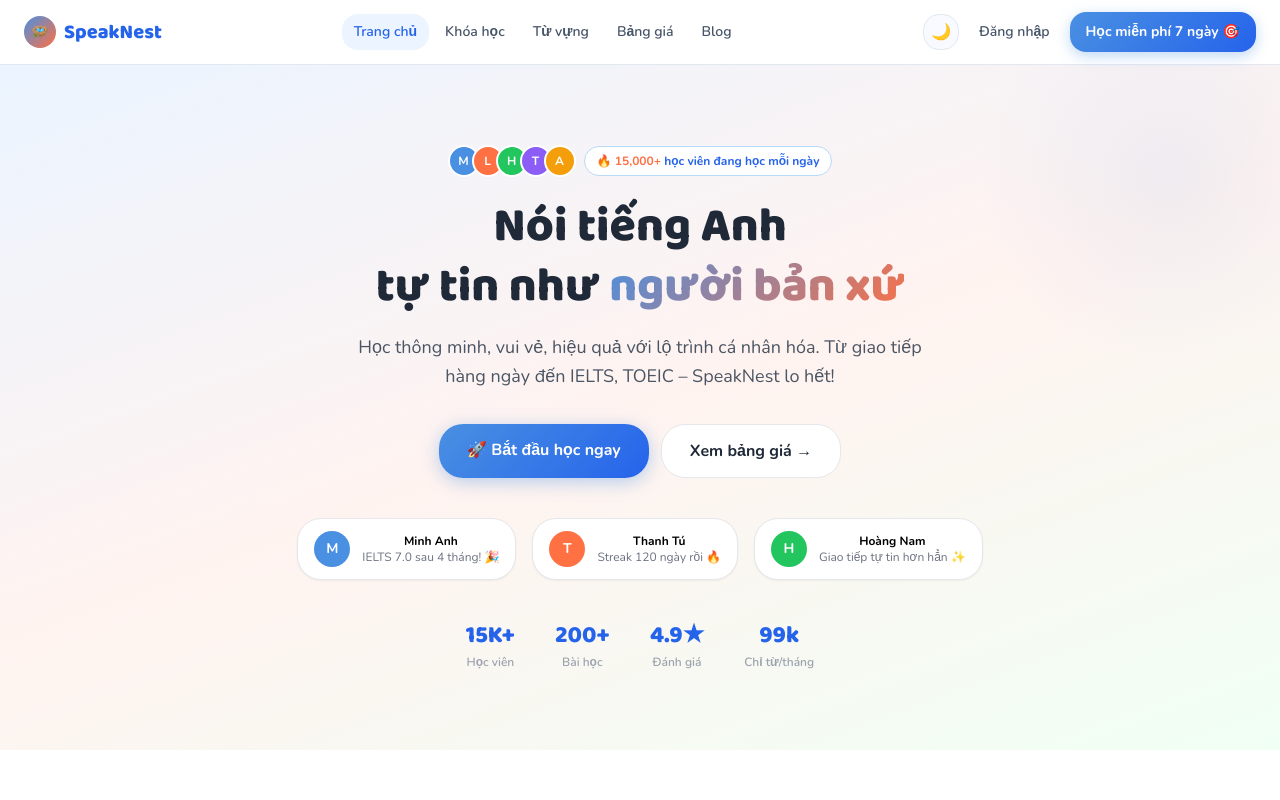
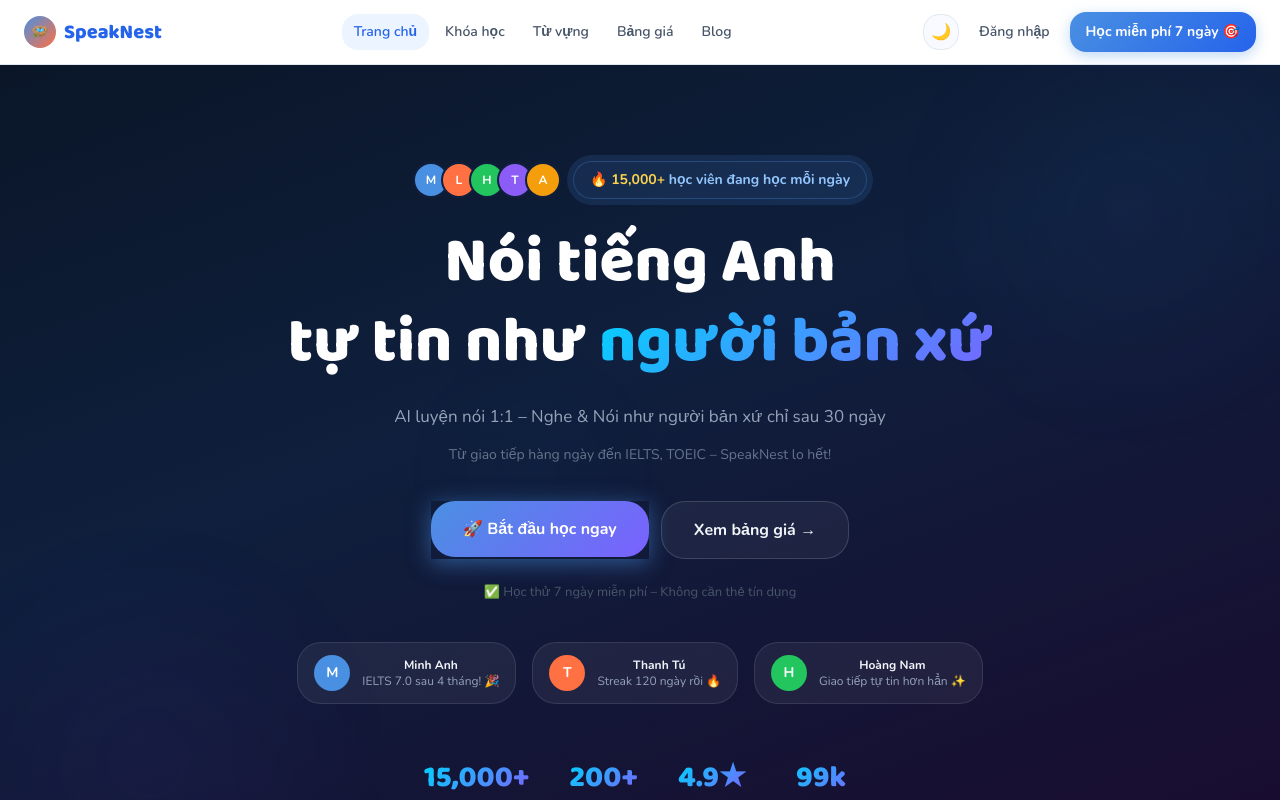
Before and after one commit to NguyeQuanHuy/speaknest, a Next.js app: page / in a window 1280 px wide. Shown: the top 800 px of the page. Built offline with nearby package versions, Linux system fonts and the light colour scheme; no server answers.

Commit message:
feat: hero 2026 - animated orbs, neon gradient, counter animation, pulse CTA

```diff
--- a/components/home/Hero.tsx
+++ b/components/home/Hero.tsx
@@ -1,13 +1,14 @@
-"use client";
-import Link from "next/link";
-import { motion } from "framer-motion";
+"use client"
+import Link from "next/link"
+import { motion, useInView } from "framer-motion"
+import { useRef, useEffect, useState } from "react"
 
 const STATS = [
-  { num: "15K+", label: "Học viên" },
-  { num: "200+", label: "Bài học" },
-  { num: "4.9★", label: "Đánh giá" },
-  { num: "99k", label: "Chỉ từ/tháng" },
-];
+  { num: 15000, label: "Học viên", suffix: "+" },
+  { num: 200, label: "Bài học", suffix: "+" },
+  { num: 4.9, label: "Đánh giá", suffix: "★" },
+  { num: 99, label: "Chỉ từ/tháng", suffix: "k" },
+]
 
 const AVATARS = [
   { name: "Minh", color: "#4A90E2" },
@@ -15,95 +16,167 @@
   { name: "Huy", color: "#22C55E" },
   { name: "Tú", color: "#8B5CF6" },
   { name: "An", color: "#F59E0B" },
-];
+]
+
+// Animated counter
+function Counter({ target, suffix, duration = 2 }: { target: number; suffix: string; duration?: number }) {
+  const [count, setCount] = useState(0)
+  const ref = useRef(null)
+  const inView = useInView(ref, { once: true })
+
+  useEffect(() => {
+    if (!inView) return
+    const start = Date.now()
+    const timer = setInterval(() => {
+      const elapsed = (Date.now() - start) / 1000
+      const progress = Math.min(elapsed / duration, 1)
+      const eased = 1 - Math.pow(1 - progress, 3)
+      setCount(target * eased)
+      if (progress >= 1) clearInterval(timer)
+    }, 16)
+    return () => clearInterval(timer)
+  }, [inView, target, duration])
+
+  const display = target < 10
+    ? count.toFixed(1)
+    : Math.floor(count).toLocaleString()
+
+  return <span ref={ref}>{display}{suffix}</span>
+}
 
 export function Hero() {
   return (
-    <section
-      className="relative overflow-hidden px-8 py-20 text-center"
-      style={{ background: "linear-gradient(160deg, #EBF4FF 0%, #FFF3F0 50%, #F0FFF4 100%)" }}
-    >
-      <div className="pointer-events-none absolute -top-20 -right-20 w-96 h-96 rounded-full"
-           style={{ background: "radial-gradient(circle, rgba(74,144,226,0.08) 0%, transparent 70%)" }} />
+    <section className="relative overflow-hidden px-8 py-24 text-center"
+      style={{
+        background: "linear-gradient(160deg, #0A1628 0%, #0F1F3D 40%, #1A0A2E 100%)",
+      }}>
 
-      <motion.div initial={{ opacity: 0, y: 30 }} animate={{ opacity: 1, y: 0 }} transition={{ duration: 0.6 }}>
+      {/* Animated background orbs */}
+      <div className="pointer-events-none absolute inset-0 overflow-hidden">
+        <motion.div
+          animate={{ scale: [1, 1.2, 1], opacity: [0.15, 0.25, 0.15] }}
+          transition={{ duration: 6, repeat: Infinity, ease: "easeInOut" }}
+          className="absolute rounded-full"
+          style={{ width: 500, height: 500, top: -100, right: -100, background: "radial-gradient(circle, rgba(74,144,226,0.3) 0%, transparent 70%)" }} />
+        <motion.div
+          animate={{ scale: [1, 1.3, 1], opacity: [0.1, 0.2, 0.1] }}
+          transition={{ duration: 8, repeat: Infinity, ease: "easeInOut", delay: 2 }}
+          className="absolute rounded-full"
+          style={{ width: 400, height: 400, bottom: -50, left: -50, background: "radial-gradient(circle, rgba(123,97,255,0.25) 0%, transparent 70%)" }} />
+        <motion.div
+          animate={{ scale: [1, 1.1, 1], opacity: [0.08, 0.15, 0.08] }}
+          transition={{ duration: 7, repeat: Infinity, ease: "easeInOut", delay: 1 }}
+          className="absolute rounded-full"
+          style={{ width: 300, height: 300, top: "30%", left: "30%", background: "radial-gradient(circle, rgba(0,212,255,0.15) 0%, transparent 70%)" }} />
+      </div>
 
-        {/* Social proof avatars */}
-        <div className="flex items-center justify-center gap-2 mb-5">
+      <motion.div initial={{ opacity: 0, y: 30 }} animate={{ opacity: 1, y: 0 }} transition={{ duration: 0.7 }}
+        className="relative z-10">
+
+        {/* Social proof avatars + badge */}
+        <div className="flex items-center justify-center gap-3 mb-6 flex-wrap">
           <div className="flex -space-x-2">
             {AVATARS.map((a) => (
               <div key={a.name}
-                className="w-8 h-8 rounded-full border-2 border-white flex items-center justify-center text-white text-xs font-bold"
+                className="w-9 h-9 rounded-full border-2 border-[#0F1F3D] flex items-center justify-center text-white text-xs font-bold"
                 style={{ background: a.color }}>
                 {a.name[0]}
               </div>
             ))}
           </div>
-          <div className="bg-white border border-sky-mid px-3 py-1.5 rounded-full text-xs font-bold text-sky-dark">
-            🔥 <span className="text-coral">15,000+</span> học viên đang học mỗi ngày
-          </div>
+          <motion.div
+            animate={{ boxShadow: ["0 0 0 0 rgba(74,144,226,0)", "0 0 0 6px rgba(74,144,226,0.15)", "0 0 0 0 rgba(74,144,226,0)"] }}
+            transition={{ duration: 2.5, repeat: Infinity }}
+            className="px-4 py-2 rounded-full text-sm font-bold border"
+            style={{ background: "rgba(74,144,226,0.15)", color: "#93C5FD", borderColor: "rgba(74,144,226,0.3)" }}>
+            🔥 <span style={{ color: "#FCD34D" }}>15,000+</span> học viên đang học mỗi ngày
+          </motion.div>
         </div>
 
         {/* Headline */}
-        <h1 className="font-head text-5xl font-extrabold text-gray-800 leading-tight mb-4">
+        <h1 className="font-head font-extrabold leading-tight mb-5"
+          style={{ fontSize: "clamp(36px,6vw,64px)", color: "white" }}>
           Nói tiếng Anh<br />
           tự tin như{" "}
           <span style={{
-            background: "linear-gradient(135deg, #4A90E2, #FF7043)",
+            background: "linear-gradient(135deg, #00D4FF, #7B61FF)",
             WebkitBackgroundClip: "text",
             WebkitTextFillColor: "transparent",
             backgroundClip: "text"
           }}>người bản xứ</span>
         </h1>
 
-        <p className="text-gray-600 text-lg max-w-xl mx-auto mb-8 leading-relaxed">
-          Học thông minh, vui vẻ, hiệu quả với lộ trình cá nhân hóa.
+        {/* Tagline */}
+        <p style={{ color: "#94A3B8", fontSize: 17, maxWidth: 560, margin: "0 auto 12px", lineHeight: 1.7 }}>
+          AI luyện nói 1:1 – Nghe & Nói như người bản xứ chỉ sau 30 ngày
+        </p>
+        <p style={{ color: "#64748B", fontSize: 14, marginBottom: 36 }}>
           Từ giao tiếp hàng ngày đến IELTS, TOEIC – SpeakNest lo hết!
         </p>
 
-        {/* CTA */}
-        <div className="flex gap-3 justify-center flex-wrap mb-10">
-          <Link href="/courses"
-            className="text-white font-bold px-7 py-3.5 rounded-2xl no-underline text-base transition-all hover:-translate-y-0.5"
-            style={{ background: "linear-gradient(135deg,#4A90E2,#2563EB)", boxShadow: "0 4px 18px rgba(74,144,226,0.4)" }}>
-            🚀 Bắt đầu học ngay
-          </Link>
+        {/* CTA buttons */}
+        <div className="flex gap-3 justify-center flex-wrap mb-6">
+          <motion.div
+            animate={{ boxShadow: ["0 4px 18px rgba(74,144,226,0.4)", "0 4px 28px rgba(74,144,226,0.7)", "0 4px 18px rgba(74,144,226,0.4)"] }}
+            transition={{ duration: 2, repeat: Infinity }}>
+            <Link href="/courses"
+              className="inline-flex items-center gap-2 text-white font-bold px-8 py-4 rounded-2xl no-underline text-base transition-all hover:-translate-y-1"
+              style={{ background: "linear-gradient(135deg,#4A90E2,#7B61FF)" }}>
+              🚀 Bắt đầu học ngay
+            </Link>
+          </motion.div>
           <Link href="/pricing"
-            className="bg-white text-gray-800 font-bold px-7 py-3.5 rounded-2xl no-underline text-base border border-gray-200 transition-all hover:border-[#4A90E2] hover:text-[#2563EB]">
+            className="inline-flex items-center gap-2 font-bold px-8 py-4 rounded-2xl no-underline text-base transition-all hover:-translate-y-1 border"
+            style={{ background: "rgba(255,255,255,0.05)", color: "#F1F5F9", borderColor: "rgba(255,255,255,0.15)" }}>
             Xem bảng giá →
           </Link>
         </div>
 
-        {/* Student testimonial strip */}
-        <div className="flex items-center justify-center gap-4 flex-wrap mb-10">
+        {/* Trust badge */}
+        <p style={{ color: "#475569", fontSize: 13, marginBottom: 40 }}>
+          ✅ Học thử 7 ngày miễn phí – Không cần thẻ tín dụng
+        </p>
+
+        {/* Mini testimonials */}
+        <div className="flex items-center justify-center gap-4 flex-wrap mb-14">
           {[
-            { avatar:"M", color:"#4A90E2", name:"Minh Anh", text:"IELTS 7.0 sau 4 tháng! 🎉" },
-            { avatar:"T", color:"#FF7043", name:"Thanh Tú", text:"Streak 120 ngày rồi 🔥" },
-            { avatar:"H", color:"#22C55E", name:"Hoàng Nam", text:"Giao tiếp tự tin hơn hẳn ✨" },
+            { avatar: "M", color: "#4A90E2", name: "Minh Anh", text: "IELTS 7.0 sau 4 tháng! 🎉" },
+            { avatar: "T", color: "#FF7043", name: "Thanh Tú", text: "Streak 120 ngày rồi 🔥" },
+            { avatar: "H", color: "#22C55E", name: "Hoàng Nam", text: "Giao tiếp tự tin hơn hẳn ✨" },
           ].map((t) => (
-            <div key={t.name} className="bg-white rounded-2xl px-4 py-3 border border-gray-200 flex items-center gap-3 shadow-sm">
+            <motion.div key={t.name}
+              whileHover={{ y: -3, boxShadow: "0 8px 24px rgba(0,0,0,0.3)" }}
+              className="flex items-center gap-3 px-4 py-3 rounded-2xl border transition-all"
+              style={{ background: "rgba(255,255,255,0.06)", borderColor: "rgba(255,255,255,0.1)" }}>
               <div className="w-9 h-9 rounded-full flex items-center justify-center text-white font-bold text-sm flex-shrink-0"
                 style={{ background: t.color }}>
                 {t.avatar}
               </div>
               <div>
-                <div className="font-bold text-xs">{t.name}</div>
-                <div className="text-xs text-gray-500">{t.text}</div>
+                <div className="font-bold text-xs" style={{ color: "#F1F5F9" }}>{t.name}</div>
+                <div className="text-xs" style={{ color: "#94A3B8" }}>{t.text}</div>
               </div>
-            </div>
+            </motion.div>
           ))}
         </div>
 
-        {/* Stats */}
+        {/* Animated stats */}
         <div className="flex justify-center gap-10 flex-wrap">
           {STATS.map((s) => (
-            <div key={s.label} className="text-center">
-              <div className="font-head text-2xl font-extrabold text-[#2563EB]">{s.num}</div>
-              <div className="text-xs text-gray-400 font-semibold mt-0.5">{s.label}</div>
-            </div>
+            <motion.div key={s.label}
+              initial={{ opacity: 0, y: 20 }}
+              whileInView={{ opacity: 1, y: 0 }}
+              viewport={{ once: true }}
+              className="text-center">
+              <div className="font-head text-3xl font-extrabold mb-1"
+                style={{ background: "linear-gradient(135deg,#00D4FF,#7B61FF)", WebkitBackgroundClip: "text", WebkitTextFillColor: "transparent", backgroundClip: "text" }}>
+                <Counter target={s.num} suffix={s.suffix} />
+              </div>
+              <div className="text-xs font-semibold" style={{ color: "#64748B" }}>{s.label}</div>
+            </motion.div>
           ))}
         </div>
       </motion.div>
     </section>
-  );
+  )
 }
```
